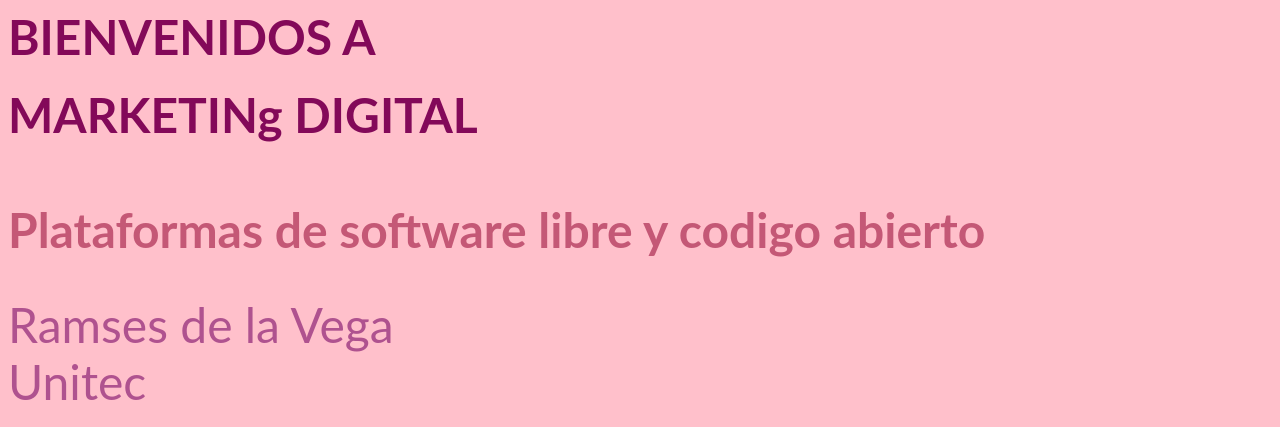
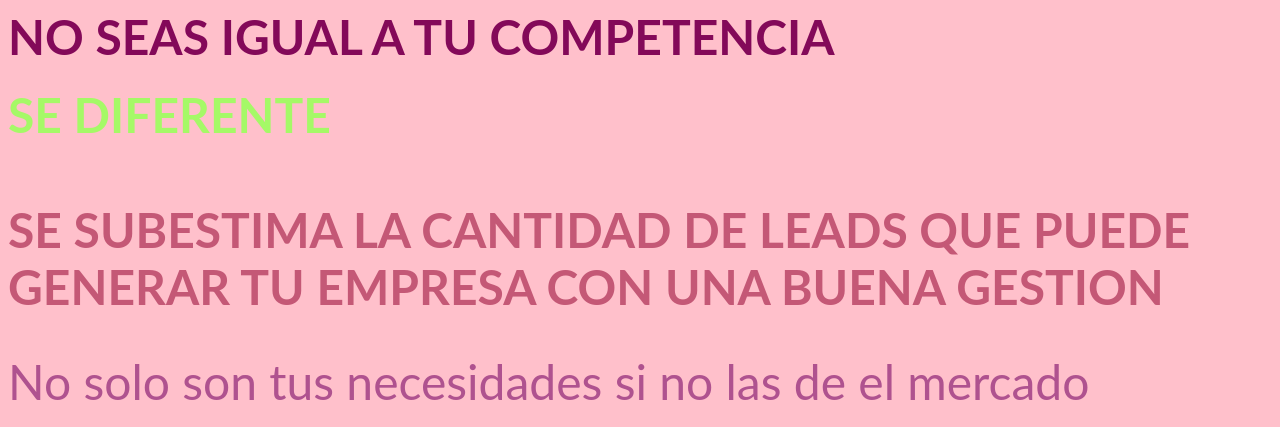
Before and after one commit to Ramtoidgg/proyectoWeb2, a plain HTML site: page index.html in a window 1280 px wide. Shown: the top 427 px of the page. Drawn offline with Linux system fonts and the light colour scheme.

Commit message:
Update index.html
aaaaaaaaa

```diff
--- a/index.html
+++ b/index.html
@@ -1,19 +1,18 @@
 <HTML>
-<HEAD> <TITLE> MVP </TITLE>      </HEAD>
+<HEAD> <TITLE> RAMKETING </TITLE>      </HEAD>
 <BODY bgcolor="pink">
 
-<left> <h1> <FONT face="Lato" color="#830959" size=15> BIENVENIDOS A </FONT>  </h1>
+<left> <h1> <FONT face="Lato" color="#830959" size=15> NO SEAS IGUAL A TU COMPETENCIA </FONT>  </h1>
 
-<h2><FONT face="Lato" color="#830959" size= 20> MARKETINg DIGITAL </FONT> </h2>
+<h2><FONT face="Lato" color="#a5f967" size= 20> SE DIFERENTE </FONT> </h2>
 
 <BR>
 
-<h2> <FONT face="Lato" color="#c45876" size=8> Plataformas de software libre y codigo abierto </FONT> </h2> </left>
+<h2> <FONT face="Lato" color="#c45876" size=8> SE SUBESTIMA LA CANTIDAD DE LEADS QUE PUEDE GENERAR TU EMPRESA CON UNA BUENA GESTION </FONT> </h2> </left>
 
 <BR>
 
-<left> <FONT face="Lato" color="#af528f" size=10> Ramses de la Vega <BR>
- Unitec </FONT>
+<left> <FONT face="Lato" color="#af528f" size=10> No solo son tus necesidades si no las de el mercado <BR> </FONT>
 
 <h2> <FONT face="verdana" color="#5d2736" size=10> 02/06/2025 </FONT> </h2> </left>
 
```
